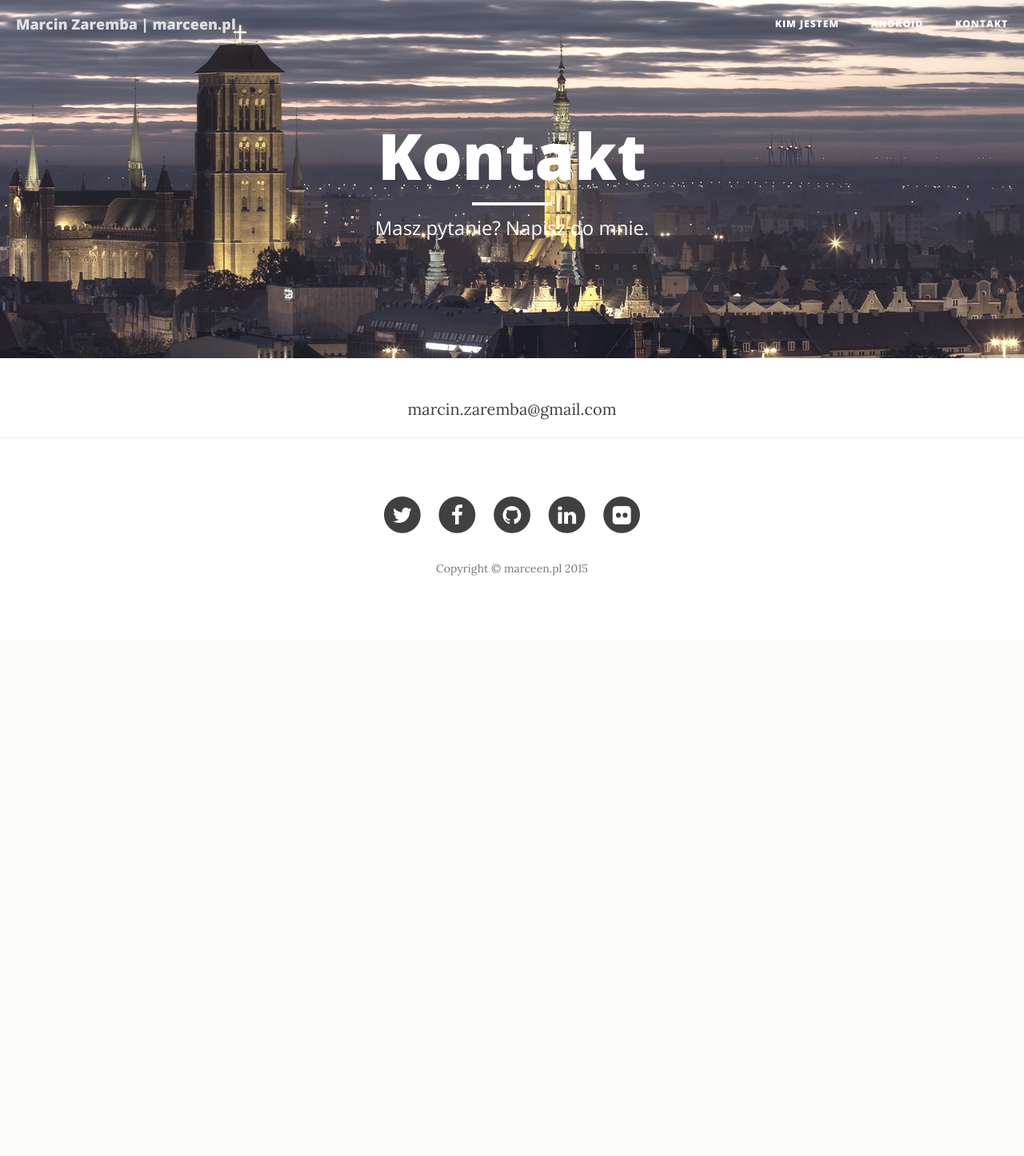
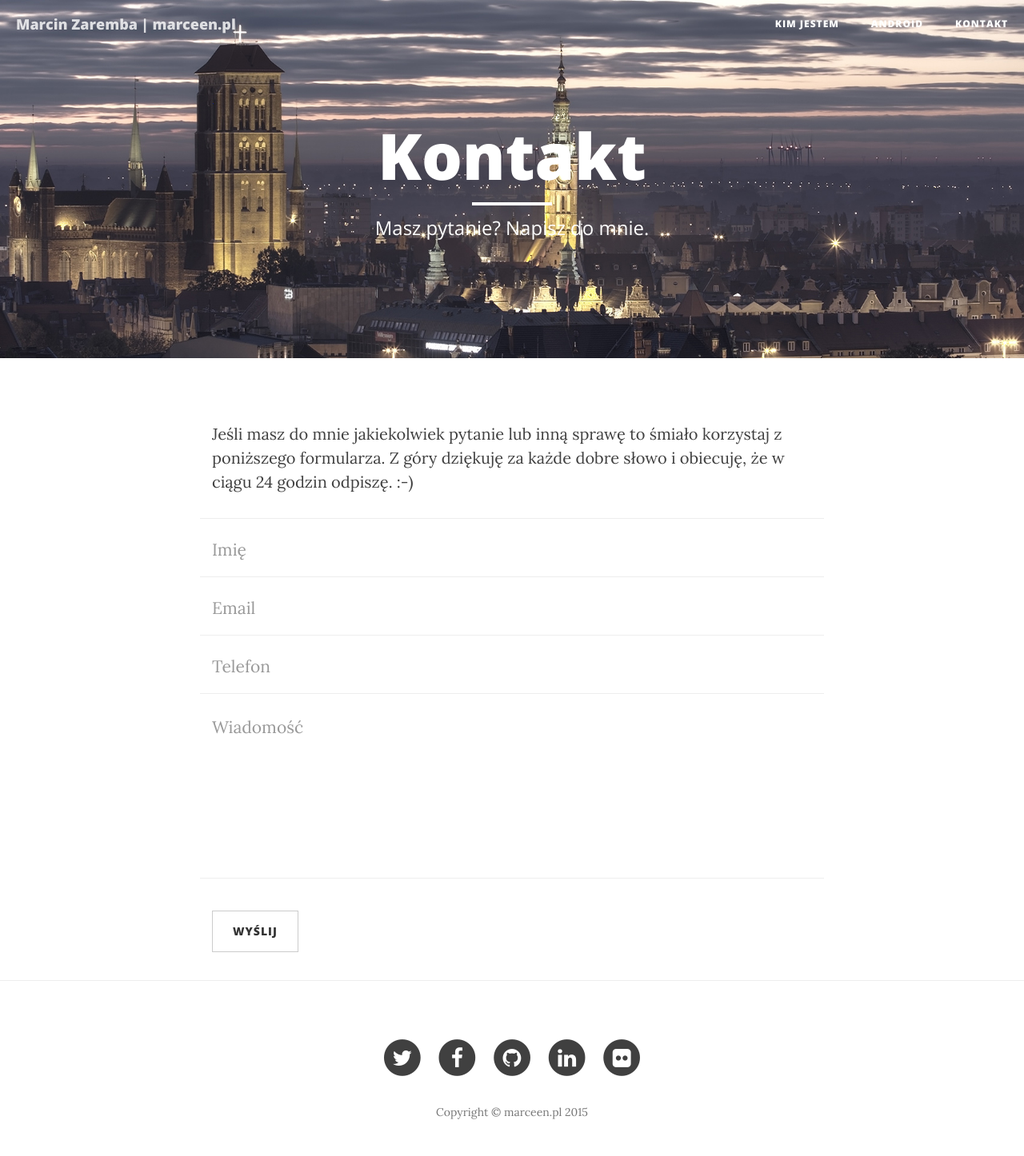
Before and after one commit to m4rc1no5/marceen, a Symfony app: template src/Marceen/KontaktBundle/Resources/views/Kontakt/index.html.twig in a window 1280 px wide. Shown: the top 1446 px of the page at 80% size. Before the commit the page ends 720 px from the top, so only its background shows below. Run offline with Twig, Linux system fonts and the light colour scheme; the template is opened without the code that fills it, so the values that code supplies are empty; form fields are guessed from the names that the template uses; some libraries are stand-ins or nearby versions.

Commit message:
Twig - contact form

```diff
--- a/app/Resources/views/assets/javascripts.html.twig
+++ b/app/Resources/views/assets/javascripts.html.twig
@@ -3,4 +3,4 @@
 <!-- Bootstrap Core JavaScript -->
 <script src="{{ asset('public/template/js/bootstrap.min.js') }}"></script>
 <!-- Custom Theme JavaScript -->
-<script src="{{ asset('public/template/js/clean-blog.min.js') }}"></script>
+<script src="{{ asset('public/template/js/clean-blog.js') }}"></script>
--- a/src/Marceen/KontaktBundle/CommandBus/Mail/DodajMail.php
+++ b/src/Marceen/KontaktBundle/CommandBus/Mail/DodajMail.php
@@ -7,9 +7,6 @@
  */
 
 namespace Marceen\KontaktBundle\CommandBus\Mail;
-
-
-use AppBundle\CommandBus\Mail\MailCommand;
 
 class DodajMail extends MailCommand
 {
--- a/src/Marceen/KontaktBundle/Resources/config/services.yml
+++ b/src/Marceen/KontaktBundle/Resources/config/services.yml
@@ -1,4 +1,4 @@
 services:
-#    marceen_kontakt.example:
-#        class: Marceen\KontaktBundle\Example
-#        arguments: [@service_id, "plain_value", %parameter%]
+  marceen_kontakt.form.type.kontakt:
+    class: Marceen\KontaktBundle\Form\Type\KontaktType
+    tags: [{ name: form.type, alias: kontakt }]
--- a/src/Marceen/KontaktBundle/Resources/views/Kontakt/index.html.twig
+++ b/src/Marceen/KontaktBundle/Resources/views/Kontakt/index.html.twig
@@ -4,7 +4,46 @@
 {% block site_heading_title %}Kontakt{% endblock %}
 {% block site_heading_subtitle %}Masz pytanie? Napisz do mnie.{% endblock %}
 {% block container %}
-    <div style="text-align: center;">
-        <a href="mailto:marcin.zaremba@gmail.com">marcin.zaremba@gmail.com</a>
+
+    <p>
+        Jeśli masz do mnie jakiekolwiek pytanie lub inną sprawę to śmiało korzystaj z poniższego formularza. Z góry dziękuję za każde dobre słowo i obiecuję, że w ciągu 24 godzin odpiszę. :-)
+    </p>
+
+    <div>
+        {{ form_start(form, { 'attr': { 'novalidate': 'novalidate' }}) }}
+        <div class="row control-group">
+            <div class="form-group col-xs-12 floating-label-form-group controls">
+                {{ form_label(form.name) }}
+                {{ form_widget(form.name, { 'label': 'Imię', 'attr': { 'class': 'form-control', 'placeholder': 'Imię' }}) }}
+                <div class="help-block text-danger">{{ form_errors(form.name) }}</div>
+            </div>
+        </div>
+        <div class="row control-group">
+            <div class="form-group col-xs-12 floating-label-form-group controls">
+                {{ form_label(form.email_from) }}
+                {{ form_widget(form.email_from, { 'attr': { 'class': 'form-control', 'placeholder': 'Email', 'data-validation-required-message': 'Podaj swój adres email.', 'aria-invalid': 'false' }}) }}
+                <p class="help-block text-danger">{{ form_errors(form.email_from) }}</p>
+            </div>
+        </div>
+        <div class="row control-group">
+            <div class="form-group col-xs-12 floating-label-form-group controls">
+                {{ form_label(form.phone) }}
+                {{ form_widget(form.phone, { 'label': 'Telefon', 'attr': { 'class': 'form-control', 'placeholder': 'Telefon', 'data-validation-required-message': 'Podaj swój nr telefonu.', 'aria-invalid': 'false' }}) }}
+                <p class="help-block text-danger">{{ form_errors(form.phone) }}</p>
+            </div>
+        </div>
+        <div class="row control-group">
+            <div class="form-group col-xs-12 floating-label-form-group controls">
+                {{ form_label(form.message) }}
+                {{ form_widget(form.message, { 'label': 'Wiadomość', 'attr': { 'class': 'form-control', 'placeholder': 'Wiadomość', 'data-validation-required-message': 'Napisz wiadomość.', 'aria-invalid': 'false', 'rows': '6' }}) }}
+                <p class="help-block text-danger">{{ form_errors(form.message) }}</p>
+            </div>
+        </div>
+        <div class="row control-group">
+            <div class="form-group col-xs-12" style="margin-top: 40px;">
+                <button class="btn btn-default" type="submit">Wyślij</button>
+            </div>
+        </div>
+        {{ form_end(form) }}
     </div>
 {% endblock %}
```
Also changed, not shown: src/Marceen/KontaktBundle/CommandBus/Mail/MailCommand.php (+70 -5 lines), src/Marceen/KontaktBundle/Controller/KontaktController.php (+18 -2 lines), src/Marceen/KontaktBundle/Form/Type/KontaktType.php (added, +39 -0 lines), web/public/template/js/clean-blog.js (+0 -58 lines).
